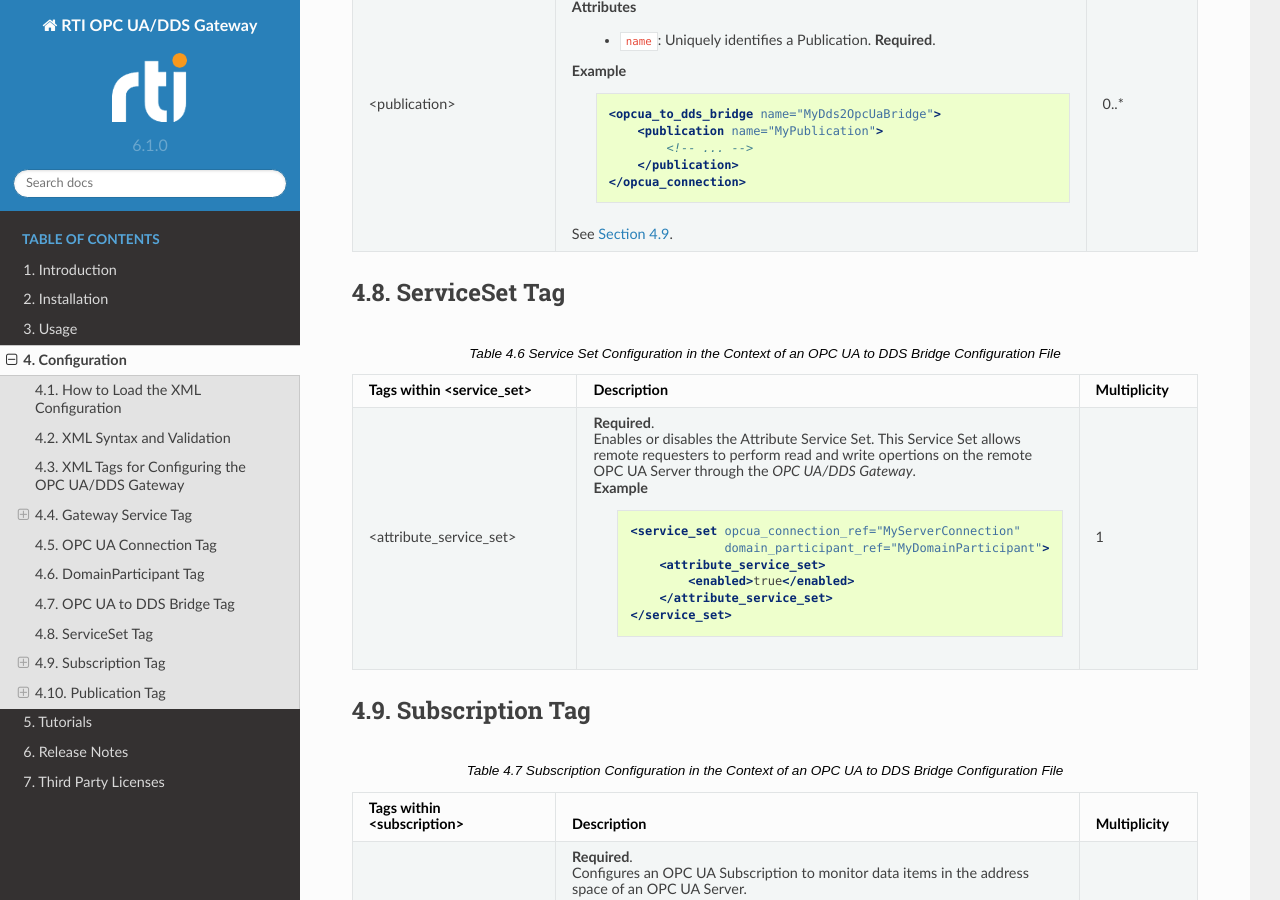
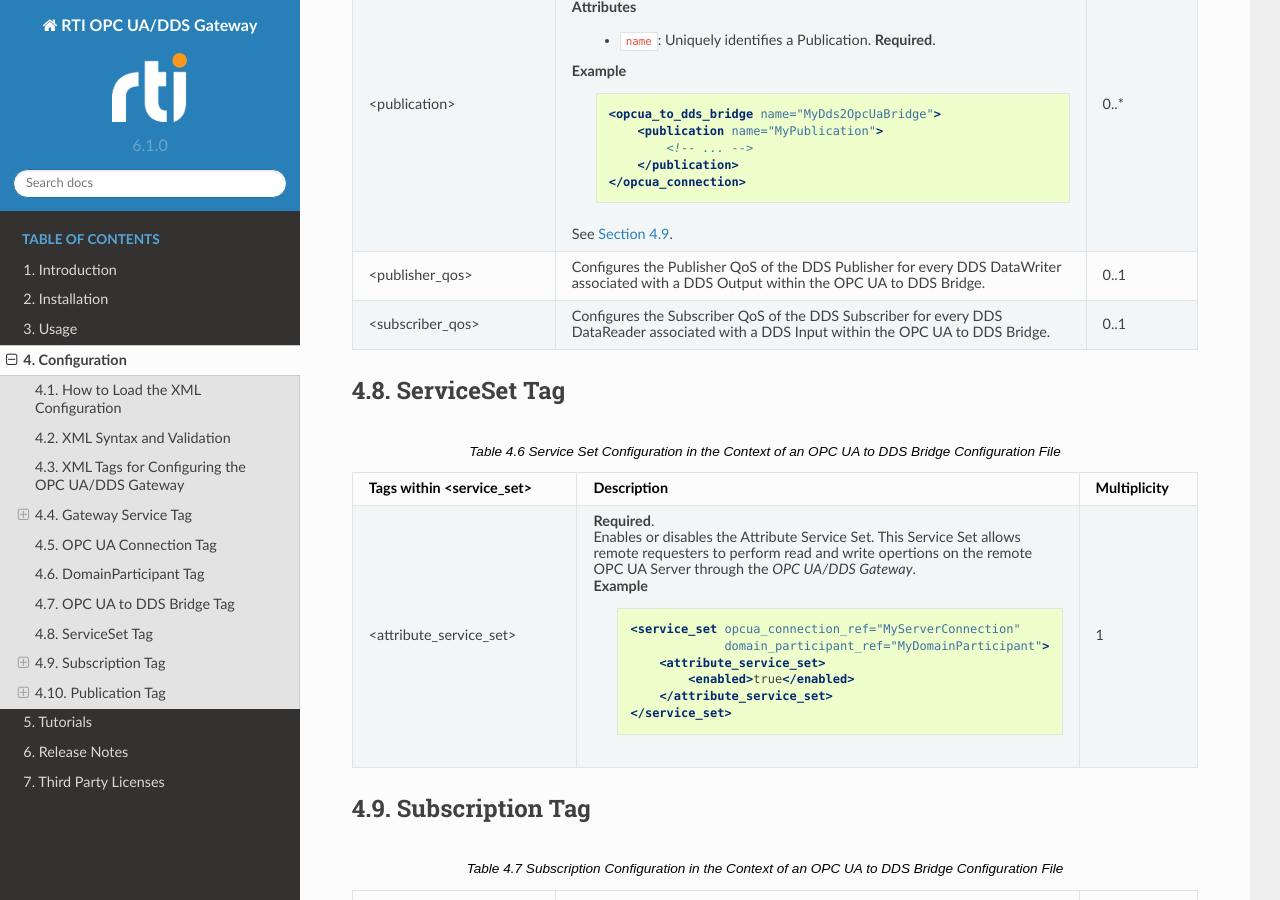
Before and after one commit to rticommunity/rticonnextdds-gateway-opcua, a Sphinx documentation site: the page built from doc/configuration.rst, in a window 1280 px wide and 900 px high, scrolled down 6823 px. Built offline with Sphinx 7.4.7 and the Read the Docs theme 2.0.0, drawn with Linux system fonts in a browser that asks for light colours.

Commit message:
Add ability to configure the PublisherQos and SubscriberQos of Publisher and Subscribers associated with an OPC UA to DDS Bridge

```diff
--- a/doc/configuration.rst
+++ b/doc/configuration.rst
@@ -436,6 +436,16 @@ OPC UA to DDS Bridge Tag
 
         See :numref:`section-subscription-tag`.
       - 0..*
+
+    * - :litrep:`<publisher_qos>`
+      - Configures the Publisher QoS of the DDS Publisher for every DDS
+        DataWriter associated with a DDS Output within the OPC UA to DDS Bridge.
+      - 0..1
+
+    * - :litrep:`<subscriber_qos>`
+      - Configures the Subscriber QoS of the DDS Subscriber for every DDS
+        DataReader associated with a DDS Input within the OPC UA to DDS Bridge.
+      - 0..1
 
 .. _section-service-set-tag:
 
```
Also changed, not shown: 2 other files.
